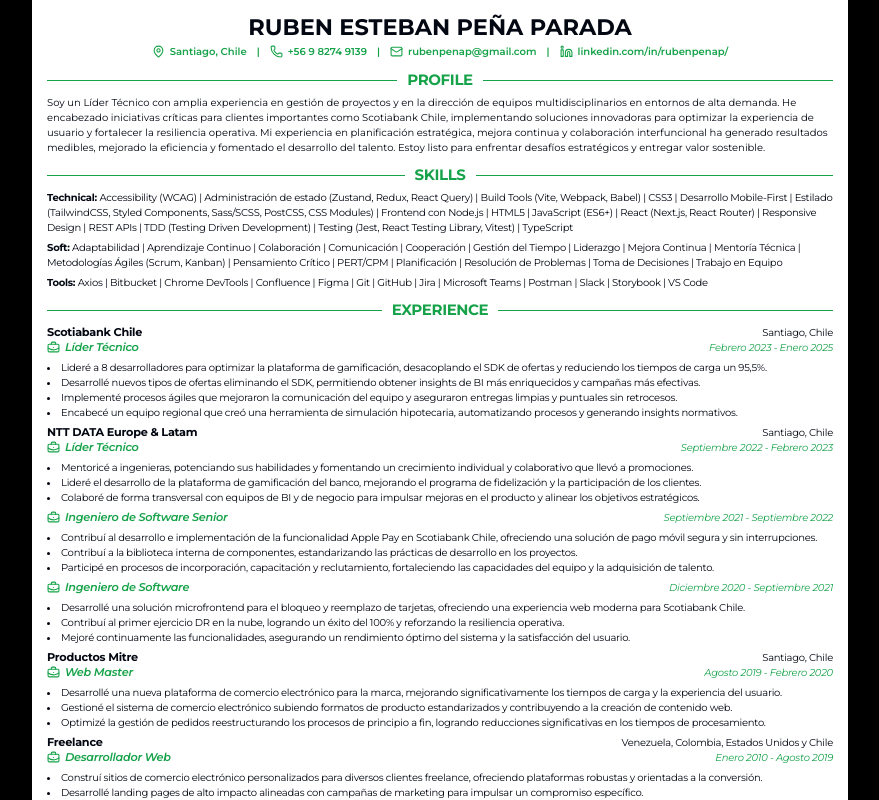
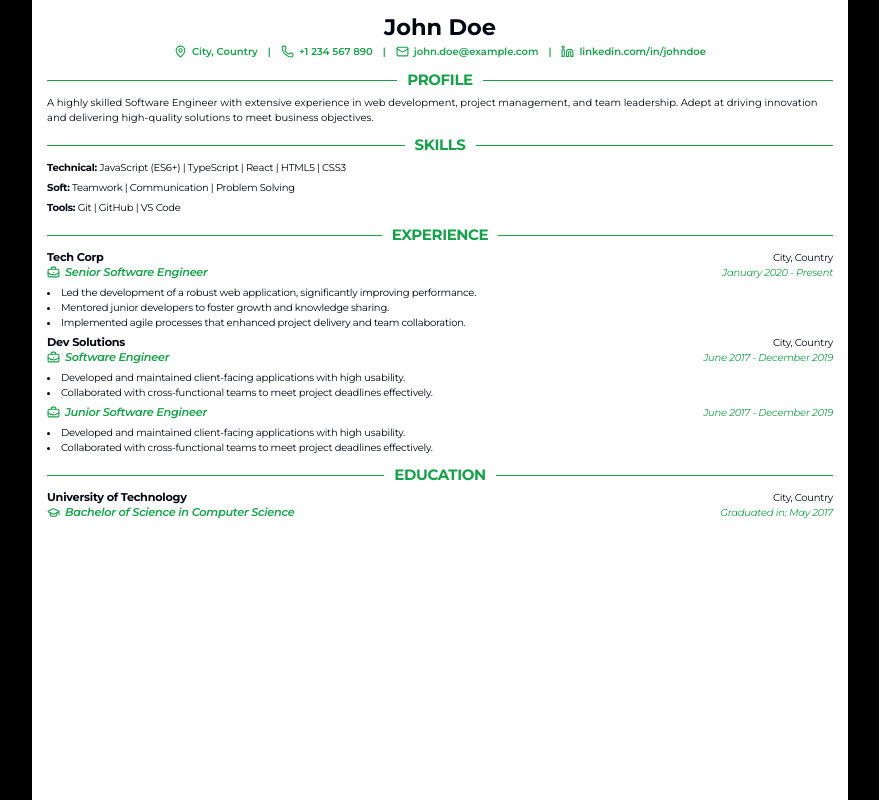
Before and after one commit to rubenpenap/cv-master, a React (Vite) app: page / in a window 1280 px wide. Shown: the top 800 px of the page, without its empty margins (200-1079 px from the left). Built offline with nearby package versions, Linux system fonts and the light colour scheme.

Commit message:
Update README and data.ts to support language selection and enhance example structure

```diff
--- a/src/data/data.ts
+++ b/src/data/data.ts
@@ -31,175 +31,65 @@ export type ResumeSections = Array<Item> | Skills;
 
 export const data: Data = {
 	cvLanguage: 'english',
-	name: 'RUBEN ESTEBAN PEÑA PARADA',
-	location: 'Santiago, Chile',
-	phone: '+56 9 8274 9139',
-	email: 'rubenpenap@gmail.com',
-	linkedin: 'linkedin.com/in/rubenpenap/',
+	name: 'John Doe',
+	location: 'City, Country',
+	phone: '+1 234 567 890',
+	email: 'john.doe@example.com',
+	linkedin: 'linkedin.com/in/johndoe',
 	summary:
-		'Soy un Líder Técnico con amplia experiencia en gestión de proyectos y en la dirección de equipos multidisciplinarios en entornos de alta demanda. He encabezado iniciativas críticas para clientes importantes como Scotiabank Chile, implementando soluciones innovadoras para optimizar la experiencia de usuario y fortalecer la resiliencia operativa. Mi experiencia en planificación estratégica, mejora continua y colaboración interfuncional ha generado resultados medibles, mejorado la eficiencia y fomentado el desarrollo del talento. Estoy listo para enfrentar desafíos estratégicos y entregar valor sostenible.',
+		'A highly skilled Software Engineer with extensive experience in web development, project management, and team leadership. Adept at driving innovation and delivering high-quality solutions to meet business objectives.',
 	experience: [
 		{
 			id: 'experience-1',
-			name: 'Scotiabank Chile',
-			title: 'Líder Técnico',
-			location: 'Santiago, Chile',
-			startDate: 'Febrero 2023',
-			endDate: 'Enero 2025',
+			name: 'Tech Corp',
+			title: 'Senior Software Engineer',
+			location: 'City, Country',
+			startDate: 'January 2020',
+			endDate: 'Present',
 			activities: [
-				'Lideré a 8 desarrolladores para optimizar la plataforma de gamificación, desacoplando el SDK de ofertas y reduciendo los tiempos de carga un 95,5%.',
-				'Desarrollé nuevos tipos de ofertas eliminando el SDK, permitiendo obtener insights de BI más enriquecidos y campañas más efectivas.',
-				'Implementé procesos ágiles que mejoraron la comunicación del equipo y aseguraron entregas limpias y puntuales sin retrocesos.',
-				'Encabecé un equipo regional que creó una herramienta de simulación hipotecaria, automatizando procesos y generando insights normativos.',
+				'Led the development of a robust web application, significantly improving performance.',
+				'Mentored junior developers to foster growth and knowledge sharing.',
+				'Implemented agile processes that enhanced project delivery and team collaboration.',
 			],
 		},
 		{
 			id: 'experience-2',
-			name: 'NTT DATA Europe & Latam',
-			title: 'Líder Técnico',
-			location: 'Santiago, Chile',
-			startDate: 'Septiembre 2022',
-			endDate: 'Febrero 2023',
+			name: 'Dev Solutions',
+			title: 'Software Engineer',
+			location: 'City, Country',
+			startDate: 'June 2017',
+			endDate: 'December 2019',
 			activities: [
-				'Mentoricé a ingenieras, potenciando sus habilidades y fomentando un crecimiento individual y colaborativo que llevó a promociones.',
-				'Lideré el desarrollo de la plataforma de gamificación del banco, mejorando el programa de fidelización y la participación de los clientes.',
-				'Colaboré de forma transversal con equipos de BI y de negocio para impulsar mejoras en el producto y alinear los objetivos estratégicos.',
+				'Developed and maintained client-facing applications with high usability.',
+				'Collaborated with cross-functional teams to meet project deadlines effectively.',
 			],
 		},
 		{
 			id: 'experience-3',
-			title: 'Ingeniero de Software Senior',
-			startDate: 'Septiembre 2021',
-			endDate: 'Septiembre 2022',
+			name: '',
+			title: 'Junior Software Engineer',
+			location: '',
+			startDate: 'June 2017',
+			endDate: 'December 2019',
 			activities: [
-				'Contribuí al desarrollo e implementación de la funcionalidad Apple Pay en Scotiabank Chile, ofreciendo una solución de pago móvil segura y sin interrupciones.',
-				'Contribuí a la biblioteca interna de componentes, estandarizando las prácticas de desarrollo en los proyectos.',
-				'Participé en procesos de incorporación, capacitación y reclutamiento, fortaleciendo las capacidades del equipo y la adquisición de talento.',
-			],
-		},
-		{
-			id: 'experience-4',
-			title: 'Ingeniero de Software',
-			startDate: 'Diciembre 2020',
-			endDate: 'Septiembre 2021',
-			activities: [
-				'Desarrollé una solución microfrontend para el bloqueo y reemplazo de tarjetas, ofreciendo una experiencia web moderna para Scotiabank Chile.',
-				'Contribuí al primer ejercicio DR en la nube, logrando un éxito del 100% y reforzando la resiliencia operativa.',
-				'Mejoré continuamente las funcionalidades, asegurando un rendimiento óptimo del sistema y la satisfacción del usuario.',
-			],
-		},
-		{
-			id: 'experience-5',
-			name: 'Productos Mitre',
-			title: 'Web Master',
-			location: 'Santiago, Chile',
-			startDate: 'Agosto 2019',
-			endDate: 'Febrero 2020',
-			activities: [
-				'Desarrollé una nueva plataforma de comercio electrónico para la marca, mejorando significativamente los tiempos de carga y la experiencia del usuario.',
-				'Gestioné el sistema de comercio electrónico subiendo formatos de producto estandarizados y contribuyendo a la creación de contenido web.',
-				'Optimizé la gestión de pedidos reestructurando los procesos de principio a fin, logrando reducciones significativas en los tiempos de procesamiento.',
-			],
-		},
-		{
-			id: 'experience-6',
-			name: 'Freelance',
-			title: 'Desarrollador Web',
-			location: 'Venezuela, Colombia, Estados Unidos y Chile',
-			startDate: 'Enero 2010',
-			endDate: 'Agosto 2019',
-			activities: [
-				'Construí sitios de comercio electrónico personalizados para diversos clientes freelance, ofreciendo plataformas robustas y orientadas a la conversión.',
-				'Desarrollé landing pages de alto impacto alineadas con campañas de marketing para impulsar un compromiso específico.',
-				'Gestioné operaciones continuas de comercio electrónico, incluyendo el mantenimiento del sitio y la optimización del rendimiento.',
-			],
-		},
-		{
-			id: 'experience-7',
-			name: 'Nivel Press',
-			title: 'Desarrollador Web',
-			location: 'Caracas, Venezuela',
-			startDate: 'Septiembre 2012',
-			endDate: 'Diciembre 2017',
-			activities: [
-				'Construí una plataforma e-commerce para un cliente colombiano de equipos de seguridad, integrando pasarelas seguras y optimizando la experiencia.',
-				'Desarrollé una plataforma de comercio electrónico para una nueva marca de productos para bebés que agotó todo su stock en tres meses.',
-				'Desarrollé landing pages de alto impacto para varios clientes, adaptadas a sus campañas de marketing para generar un compromiso significativo.',
-			],
-		},
-		{
-			id: 'experience-8',
-			name: 'Wuaraira Publicidad',
-			title: 'Desarrollador Web',
-			location: 'Caracas, Venezuela',
-			startDate: 'Enero 2008',
-			endDate: 'Diciembre 2011',
-			activities: [
-				'Adquirí experiencia en producción gráfica, maquetación, fotografía, diseño gráfico y web, utilizando plataformas CMS para una gestión de contenido eficiente.',
-				'Desarrollé el sitio de Papajhon con tecnologías de primera generación, superando desafíos para brindar una experiencia responsiva y amigable.',
+				'Developed and maintained client-facing applications with high usability.',
+				'Collaborated with cross-functional teams to meet project deadlines effectively.',
 			],
 		},
 	],
 	education: [
 		{
 			id: 'education-1',
-			name: 'Alejandro de Humboldt University',
-			title: 'Ingeniero en Informática',
-			location: 'Caracas, Venezuela',
-			endDate: 'Noviembre 2016',
+			name: 'University of Technology',
+			title: 'Bachelor of Science in Computer Science',
+			location: 'City, Country',
+			endDate: 'May 2017',
 		},
 	],
 	skills: {
-		technical: [
-			'Accessibility (WCAG)',
-			'Administración de estado (Zustand, Redux, React Query)',
-			'Build Tools (Vite, Webpack, Babel)',
-			'CSS3',
-			'Desarrollo Mobile-First',
-			'Estilado (TailwindCSS, Styled Components, Sass/SCSS, PostCSS, CSS Modules)',
-			'Frontend con Node.js',
-			'HTML5',
-			'JavaScript (ES6+)',
-			'React (Next.js, React Router)',
-			'Responsive Design',
-			'REST APIs',
-			'TDD (Testing Driven Development)',
-			'Testing (Jest, React Testing Library, Vitest)',
-			'TypeScript',
-		],
-		tools: [
-			'Axios',
-			'Bitbucket',
-			'Chrome DevTools',
-			'Confluence',
-			'Figma',
-			'Git',
-			'GitHub',
-			'Jira',
-			'Microsoft Teams',
-			'Postman',
-			'Slack',
-			'Storybook',
-			'VS Code',
-		],
-		softs: [
-			'Adaptabilidad',
-			'Aprendizaje Continuo',
-			'Colaboración',
-			'Comunicación',
-			'Cooperación',
-			'Gestión del Tiempo',
-			'Liderazgo',
-			'Mejora Continua',
-			'Mentoría Técnica',
-			'Metodologías Ágiles (Scrum, Kanban)',
-			'Pensamiento Crítico',
-			'PERT/CPM',
-			'Planificación',
-			'Resolución de Problemas',
-			'Toma de Decisiones',
-			'Trabajo en Equipo',
-		],
+		technical: ['JavaScript (ES6+)', 'TypeScript', 'React', 'HTML5', 'CSS3'],
+		tools: ['Git', 'GitHub', 'VS Code'],
+		softs: ['Teamwork', 'Communication', 'Problem Solving'],
 	},
 };
 
```
Also changed, not shown: 1 other file (tests, documents, lock files or other folders).
